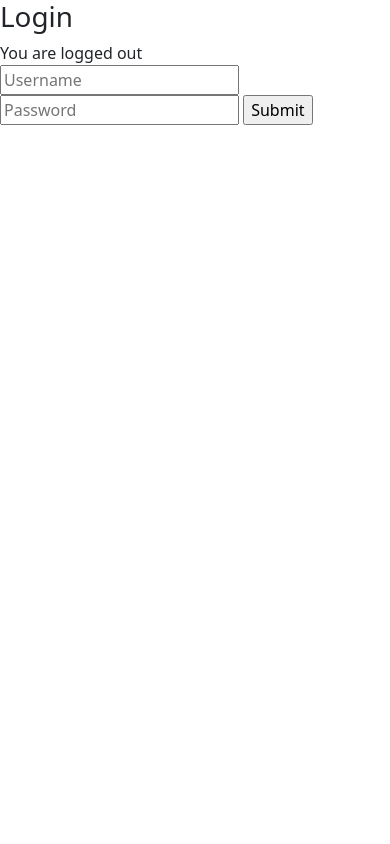
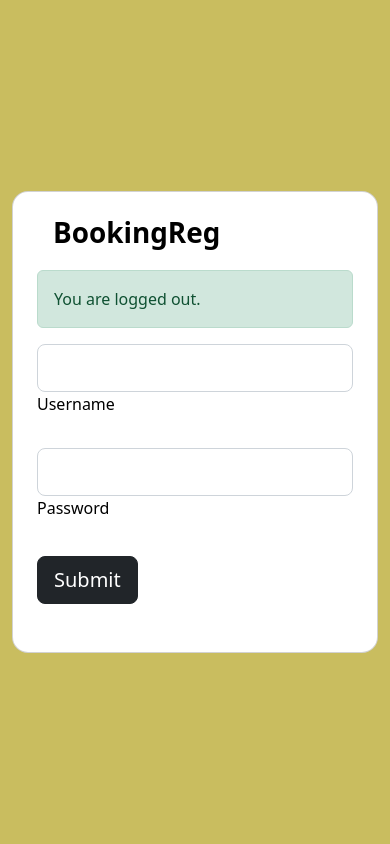
Before and after one commit to asnnat/cn331-as2, a Django app: page /logout in a window 390 px wide. Run offline with Django 4.2, Linux system fonts and the light colour scheme; a user stored in the database is signed in.

Commit message:
edit html navbar and login page

```diff
--- a/registration/users/templates/users/login.html
+++ b/registration/users/templates/users/login.html
@@ -1,13 +1,52 @@
 {% extends 'users/layout.html' %}
 {% block body %}
-    <h1>Login</h1>
-    {% if message %}
-        <div>{{ message }}</div>
-    {% endif %}
-    <form action="{% url 'users:login' %}" method="POST">
-        {% csrf_token %}
-        <input type="text" name="username" placeholder="Username">
-        <input type="password" name="password" placeholder="Password">
-        <input type="submit" placeholder="Login">
-    </form>
+<section class="vh-100" style="background-color: #c9bd5f;">
+    <div class="container py-5 h-100">
+        <div class="row d-flex justify-content-center align-items-center h-100">
+        <div class="col col-xl-10">
+            <div class="card" style="border-radius: 1rem;">
+            <div class="row g-0">
+                <div class="col-md-6 col-lg-5 d-none d-md-block">
+                <img src="https://mdbcdn.b-cdn.net/img/Photos/new-templates/bootstrap-login-form/img1.webp"
+                    alt="login form" class="img-fluid" style="border-radius: 1rem 0 0 1rem;" />
+                </div>
+                <div class="col-md-6 col-lg-7 d-flex align-items-center">
+                <div class="card-body p-4 p-lg-5 text-black">
+
+                    <form action="{% url 'users:login' %}" method="POST">
+                        {% csrf_token %}
+
+                        <div class="d-flex align-items-center mb-3 pb-1">
+                            <i class="fas fa-cubes fa-2x me-3" style="color: #ff6219;"></i>
+                            <span class="h1 fw-bold mb-0">BookingReg</span>
+                        </div>
+
+                        {% if message %}
+                        <div class="{{ message_tag }}" role="alert">
+                            {{ message }}
+                        </div>
+                        {% endif %}
+
+                        <div class="form-outline mb-4">
+                            <input type="text" name="username" class="form-control form-control-lg" />
+                            <label class="form-label" for="form2Example17" >Username</label>
+                        </div>
+
+                        <div class="form-outline mb-4">
+                            <input type="password" name="password" class="form-control form-control-lg" />
+                            <label class="form-label" for="form2Example27">Password</label>
+                        </div>
+
+                        <div class="pt-1 mb-4">
+                            <input class="btn btn-dark btn-lg btn-block" type="submit"></input>
+                        </div>
+                    </form>
+                </div>
+                </div>
+            </div>
+            </div>
+        </div>
+        </div>
+    </div>
+</section>
 {% endblock %}
--- a/registration/users/views.py
+++ b/registration/users/views.py
@@ -28,10 +28,12 @@ def login_view(request):
 
                 student = Student.objects.create(username=username, first=first, last=last)
 
-            return HttpResponseRedirect(reverse('users:index'))
+            return HttpResponseRedirect(reverse('regist:index'))
         else:
+
             return render(request, 'users/login.html', {
-                'message': 'Invalid credentials.'
+                'message': 'Invalid credentials.',
+                'message_tag': "alert alert-danger"
             })
     return render(request, 'users/login.html')
 
@@ -39,5 +41,6 @@ def logout_view(request):
     logout(request)
 
     return render(request, 'users/login.html', {
-        'message': 'You are logged out',
+        'message': 'You are logged out.',
+        'message_tag': "alert alert-success"
     })
```
Also changed, not shown: registration/regist/templates/regist/layout.html (+16 -14 lines), registration/regist/templates/regist/subject.html (+36 -15 lines), registration/users/templates/users/index.html (+28 -10 lines), registration/db.sqlite3, registration/regist/static/css/style.css (added).
